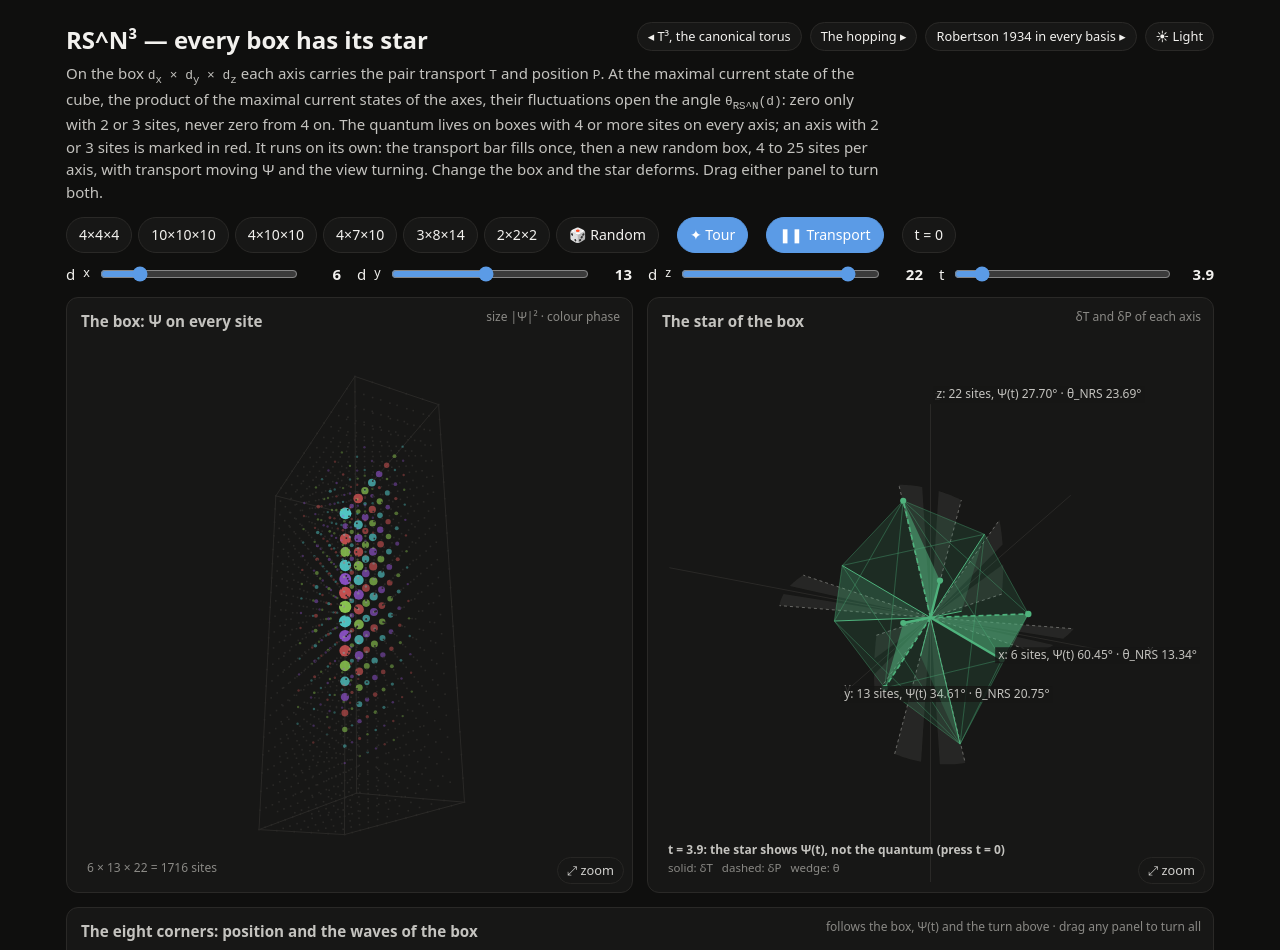
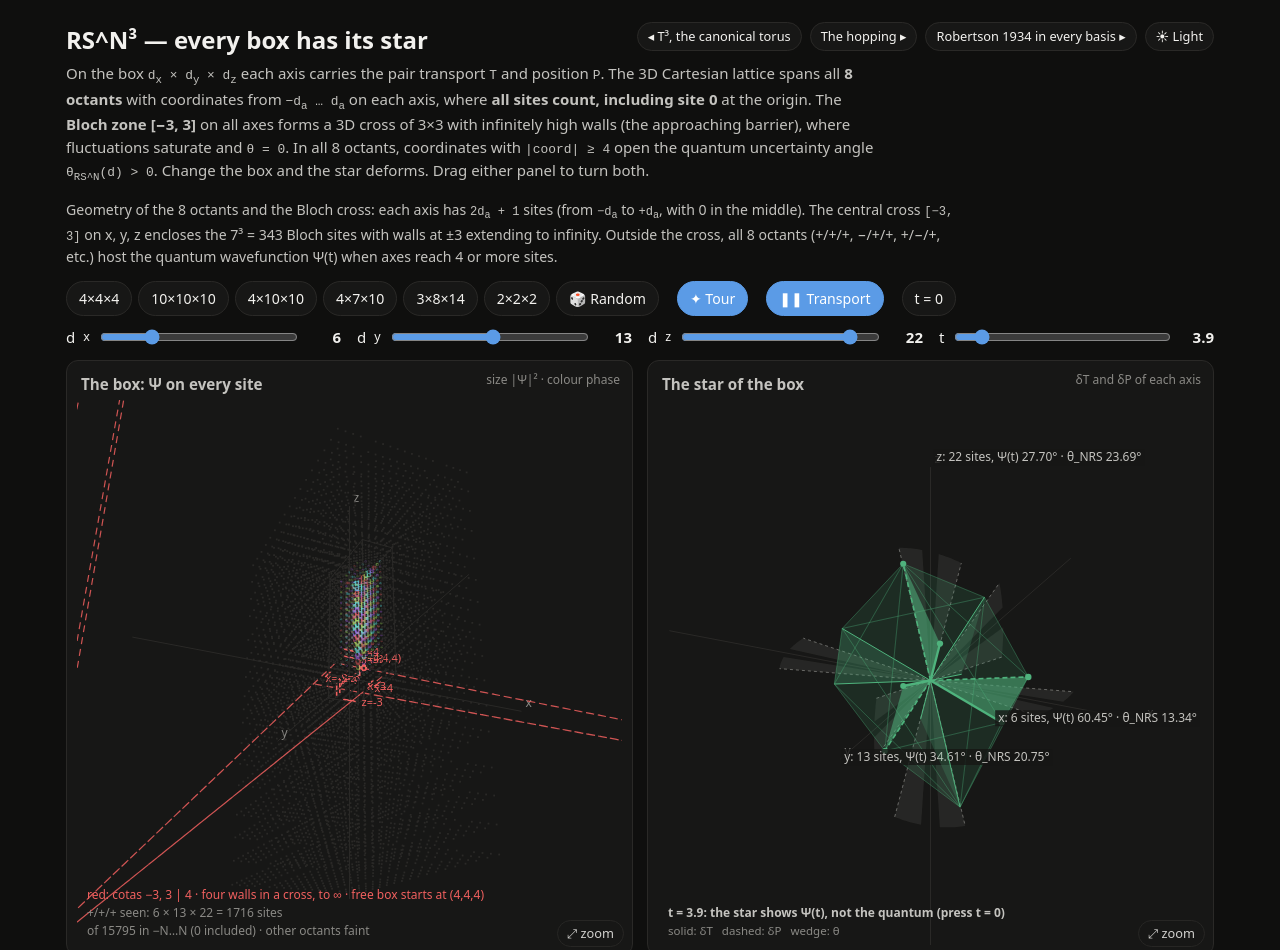
Before and after one commit to naype888-cloud/nava-robertson-schrodinger, a plain HTML site: page docs/box.html in a window 1280 px wide. Shown: the top 950 px of the page. Drawn offline with Linux system fonts and the light colour scheme; animation ran at ten frames a second.

Commit message:
feat: visualizador 3D box y formalizacion de minimo esfuerzo Zipf

```diff
--- a/docs/box.html
+++ b/docs/box.html
@@ -110,12 +110,14 @@
   <a class="theme" style="margin-right:8px;text-decoration:none" href="./">◂ T³, the canonical torus</a>
   <h1>RS^N³ — every box has its star</h1>
   <p class="lead">On the box <code>d<sub>x</sub> × d<sub>y</sub> × d<sub>z</sub></code> each axis carries the
-    pair transport <code>T</code> and position <code>P</code>. At the maximal current state of
-    the cube, the product of the maximal current states of the axes, their fluctuations open the angle
-    <code>θ<sub>RS^N</sub>(d)</code>: zero only with 2 or 3 sites, never zero from 4 on. The quantum lives on boxes with
-    4 or more sites on every axis; an axis with 2 or 3 sites is marked in red. It runs on its own:
-    the transport bar fills once, then a new random box, 4 to 25 sites per axis, with transport moving Ψ and the view turning.
-    Change the box and the star deforms. Drag either panel to turn both.</p>
+    pair transport <code>T</code> and position <code>P</code>. The 3D Cartesian lattice spans all <strong>8 octants</strong>
+    with coordinates from <code>−d<sub>a</sub> … d<sub>a</sub></code> on each axis, where <strong>all sites count, including site 0</strong> at the origin.
+    The <strong>Bloch zone [−3, 3]</strong> on all axes forms a 3D cross of 3×3 with infinitely high walls (the approaching barrier),
+    where fluctuations saturate and <code>θ = 0</code>. In all 8 octants, coordinates with <code>|coord| ≥ 4</code> open the quantum uncertainty angle
+    <code>θ<sub>RS^N</sub>(d) &gt; 0</code>. Change the box and the star deforms. Drag either panel to turn both.</p>
+  <p class="note">Geometry of the 8 octants and the Bloch cross: each axis has <code>2d<sub>a</sub> + 1</code> sites (from <code>−d<sub>a</sub></code> to <code>+d<sub>a</sub></code>, with 0 in the middle).
+    The central cross <code>[−3, 3]</code> on x, y, z encloses the 7³ = 343 Bloch sites with walls at ±3 extending to infinity.
+    Outside the cross, all 8 octants (+/+/+, −/+/+, +/−/+, etc.) host the quantum wavefunction Ψ(t) when axes reach 4 or more sites.</p>
 
   <div class="bar">
     <div class="chips" role="group" aria-label="Boxes">
@@ -132,9 +134,9 @@
     <button class="act" type="button" id="reset">t = 0</button>
   </div>
   <div class="sliders">
-    <label class="sl">d<sub>x</sub><input type="range" id="dx" min="2" max="25" value="4"><b id="vx">4</b></label>
-    <label class="sl">d<sub>y</sub><input type="range" id="dy" min="2" max="25" value="7"><b id="vy">7</b></label>
-    <label class="sl">d<sub>z</sub><input type="range" id="dz" min="2" max="25" value="10"><b id="vz">10</b></label>
+    <label class="sl">d<sub>x</sub><input type="range" id="dx" min="0" max="25" value="4"><b id="vx">4</b></label>
+    <label class="sl">d<sub>y</sub><input type="range" id="dy" min="0" max="25" value="7"><b id="vy">7</b></label>
+    <label class="sl">d<sub>z</sub><input type="range" id="dz" min="0" max="25" value="10"><b id="vz">10</b></label>
     <label class="sl">t<input type="range" id="tt" min="0" max="40" step="0.05" value="0"><b id="vt">0.0</b></label>
   </div>
 
--- a/docs/nrs3-box.js
+++ b/docs/nrs3-box.js
@@ -6,6 +6,10 @@
   const cache = {};
   function axis(d) {
     if (cache[d]) return cache[d];
+    if (d < 2) {  // no pair (T, P): 0 sites is empty, 1 site is a single point; nothing to transport, θ = 0
+      return (cache[d] = { d, rho: 1, p: Array(d).fill(0), U: d ? [[1]] : [], lam: Array(d).fill(0),
+        cr: d ? [1] : [], ci: d ? [0] : [], theta0: 0 });
+    }
     const rho = 2 * Math.cos(Math.PI / (d + 1));
     const p = Array.from({ length: d }, (_, j) => (2 * (j + 1) - (d + 1)) / (d - 1));
     const U = [], lam = [];
@@ -116,30 +120,72 @@
   function drawBox() {
     const [g, w, h] = setup($("box")), cx = w / 2, cy = h / 2 + 6, S = Math.min(w, h) * 0.36 * ZOOM.box;
     const A = box.map(axis), V = A.map((a) => evolve(a, t));
-    const m = Math.max(...box), s = 2 / (m - 1 || 1);
+    // the lattice is -N..N on every axis (the 0 is a site); only +/+/+ is seen, the other octants are drawn faint
+    const bloch = box.some(low), off = bloch ? 0 : 3;  // free box: its first site is (4,4,4), the origin of the valid region
+    const m = Math.max(3, ...box) + off, s = 1 / m;
     const prob = V.map((v) => Array.from(v.re, (r, j) => r * r + v.im[j] * v.im[j]));
     const phase = V.map((v) => Array.from(v.re, (r, j) => Math.atan2(v.im[j], r)));
     const pmax = prob.map((p) => Math.max(...p)).reduce((a, b) => a * b, 1);
-    // edges of the box
-    const hx = (box[0] - 1) * s / 2, hy = (box[1] - 1) * s / 2, hz = (box[2] - 1) * s / 2;
+    drawAxes(g, cx, cy, S, 1.08);
+    // the other 26 octants/planes: faint when the physics only sees +/+/+ (4 or more on every axis);
+    // solid when an axis has 0, 1, 2 or 3 sites (Bloch): then the whole Cartesian lattice counts, all 8 octants
+    const G = box.map((d) => {
+      const dd = d + off, n = bloch ? Math.min(d, 25) : Math.min(dd, 8), pos = Array.from({ length: n }, (_, k) => (Math.floor((k + 0.5) * dd / n) + 1) * s);
+      return [...pos.map((v) => -v).reverse(), 0, ...pos];
+    });
+    g.fillStyle = bloch ? css("--red") : css("--grid"); g.globalAlpha = bloch ? 0.6 : 1;
+    const gs = bloch ? 3 : 1.8;
+    for (const x of G[0]) for (const y of G[1]) for (const z of G[2]) {
+      if (bloch ? x !== 0 && y !== 0 && z !== 0 : Math.min(x, y, z) >= 4 * s - 1e-9) continue;  // Bloch: Ψ (mirrored) takes the off-plane sites
+      const P = proj(W([x, y, z]), cx, cy, S); g.fillRect(P[0] - gs / 2, P[1] - gs / 2, gs, gs);
+    }
+    g.globalAlpha = 1;
+    // edges of the seen box: octant +/+/+
+    const lo = (1 + off) * s, hx = (box[0] + off) * s, hy = (box[1] + off) * s, hz = (box[2] + off) * s;
     const C = [];
-    for (const a of [-hx, hx]) for (const b of [-hy, hy]) for (const c of [-hz, hz]) C.push([a, b, c]);
+    for (const a of [lo, hx]) for (const b of [lo, hy]) for (const c of [lo, hz]) C.push([a, b, c]);
     g.strokeStyle = css("--grid"); g.lineWidth = 1;
-    [[0, 1], [0, 2], [0, 4], [1, 3], [1, 5], [2, 3], [2, 6], [3, 7], [4, 5], [4, 6], [5, 7], [6, 7]].forEach(([i, j]) => {
+    if (box.every((d) => d > 0)) [[0, 1], [0, 2], [0, 4], [1, 3], [1, 5], [2, 3], [2, 6], [3, 7], [4, 5], [4, 6], [5, 7], [6, 7]].forEach(([i, j]) => {
       const p = proj(W(C[i]), cx, cy, S), q = proj(W(C[j]), cx, cy, S);
       g.beginPath(); g.moveTo(p[0], p[1]); g.lineTo(q[0], q[1]); g.stroke();
     });
     // draw at most 25 sites per axis
     const idx = box.map((d) => { const n = Math.min(d, 25); return Array.from({ length: n }, (_, k) => Math.floor((k + 0.5) * d / n)); });
     const pts = [];
+    const sg = bloch ? [-1, 1] : [1];  // Bloch: Ψ mirrored on all 8 octants
     for (const i of idx[0]) for (const j of idx[1]) for (const k of idx[2]) {
       const pr = prob[0][i] * prob[1][j] * prob[2][k] / pmax;
-      const P = proj(W([i * s - hx, j * s - hy, k * s - hz]), cx, cy, S);
-      pts.push([P, pr, phase[0][i] + phase[1][j] + phase[2][k]]);
+      for (const a of sg) for (const b of sg) for (const c of sg) {
+        const P = proj(W([a * (i + 1 + off) * s, b * (j + 1 + off) * s, c * (k + 1 + off) * s]), cx, cy, S);
+        pts.push([P, pr, phase[0][i] + phase[1][j] + phase[2][k]]);
+      }
     }
     pts.sort((a, b) => b[0][2] - a[0][2]);
+    // the bounds (cotas) on every axis: -3 and 3 close the saturating values 0..3, 4 opens the free ones; the geometry follows from them
+    {
+      // four walls in a cross (plan view |x| <= 3 or |y| <= 3), infinitely tall along z and infinitely long along the four arms
+      g.strokeStyle = css("--red"); g.lineWidth = 1.2; g.setLineDash([7, 5]); g.globalAlpha = 0.85;
+      const e = 3.5 * s, F = 40, plus = [[F, e], [e, e], [e, F], [-e, F], [-e, e], [-F, e], [-F, -e], [-e, -e], [-e, -F], [e, -F], [e, -e], [F, -e]];
+      const pj = (x, y, z) => proj(W([x, y, z]), cx, cy, S);
+      g.beginPath(); plus.forEach(([x, y], i) => { const q = pj(x, y, 0); i ? g.lineTo(q[0], q[1]) : g.moveTo(q[0], q[1]); });
+      g.closePath(); g.stroke();
+      for (const [x, y] of plus) { const u = pj(x, y, -F), v = pj(x, y, F); g.beginPath(); g.moveTo(u[0], u[1]); g.lineTo(v[0], v[1]); g.stroke(); }
+      g.setLineDash([]); g.globalAlpha = 1;
+      g.font = "11px system-ui, sans-serif";
+      for (let ax = 0; ax < 3; ax++) for (const c of [-3, 3, 4]) {
+        const o = (ax + 1) % 3, tk = 0.035, mk = (off) => { const v = [0, 0, 0]; v[ax] = c * s; v[o] = off; return proj(W(v), cx, cy, S); };
+        const p = mk(-tk), q = mk(tk), lab = mk(tk * 1.6);
+        g.strokeStyle = css("--red"); g.lineWidth = 1.6; g.beginPath(); g.moveTo(p[0], p[1]); g.lineTo(q[0], q[1]); g.stroke();
+        g.fillStyle = css("--red"); g.fillText(`${"xyz"[ax]}=${c}`, lab[0] + 2, lab[1] + 4);
+      }
+    }
+    if (!bloch) {  // the valid origin (4,4,4): the corner of the free box, against the walls
+      const O = proj(W([4 * s, 4 * s, 4 * s]), cx, cy, S);
+      g.fillStyle = css("--red"); g.beginPath(); g.arc(O[0], O[1], 3.5, 0, 2 * Math.PI); g.fill();
+      g.font = "11px system-ui, sans-serif"; g.fillText("(4,4,4)", O[0] + 6, O[1] - 6);
+    }
     const dark = css("--bg").startsWith("#0") || css("--bg").startsWith("#1");
-    const rmax = Math.max(2, S * 2 / (Math.max(...idx.map((v) => v.length)) - 1 || 1) * 0.4);
+    const rmax = Math.max(2, S / (Math.max(...idx.map((v) => v.length)) || 1) * 0.8);
     for (const [P, pr, ph] of pts) {
       if (pr < 0.004) {
         g.fillStyle = css("--grid"); g.fillRect(P[0] - 0.8, P[1] - 0.8, 1.6, 1.6); continue;
@@ -149,11 +195,16 @@
       g.beginPath(); g.arc(P[0], P[1], Math.max(1.2, rmax * Math.sqrt(pr) * P[3]), 0, 2 * Math.PI); g.fill();
     }
     g.font = "12px system-ui, sans-serif"; g.fillStyle = css("--muted");
-    g.fillText(`${box[0]} × ${box[1]} × ${box[2]} = ${box[0] * box[1] * box[2]} sites`, 10, h - 10);
+    const tot = box.map((d) => 2 * d + 1).reduce((x, y) => x * y, 1);
+    g.fillText(bloch ? `Bloch: ${tot} sites in −N…N, Ψ mirrored on all 8 octants (0 included)` :
+      `+/+/+ seen: ${box[0]} × ${box[1]} × ${box[2]} = ${box[0] * box[1] * box[2]} sites`, 10, h - 28);
+    g.fillStyle = css("--red"); g.fillText("red: cotas −3, 3 | 4 · four walls in a cross, to ∞ · free box starts at (4,4,4)", 10, h - 46 - (box.some(low) ? 18 : 0));
+    g.fillStyle = css("--muted");
+    if (!bloch) g.fillText(`of ${tot} in −N…N (0 included) · other octants faint`, 10, h - 10);
     const bad = box.map((d, i) => (low(d) ? `${"xyz"[i]} = ${d}` : null)).filter(Boolean);
     if (bad.length) {
       g.fillStyle = css("--red"); g.font = "600 12px system-ui, sans-serif";
-      g.fillText(`✕ ${bad.join(", ")}: below 4 sites, no quantum`, 10, h - 28);
+      g.fillText(`✕ ${bad.join(", ")}: below 4 sites, no quantum`, 10, h - 46);
     }
   }
 
```
Also changed, not shown: 1 other file.
